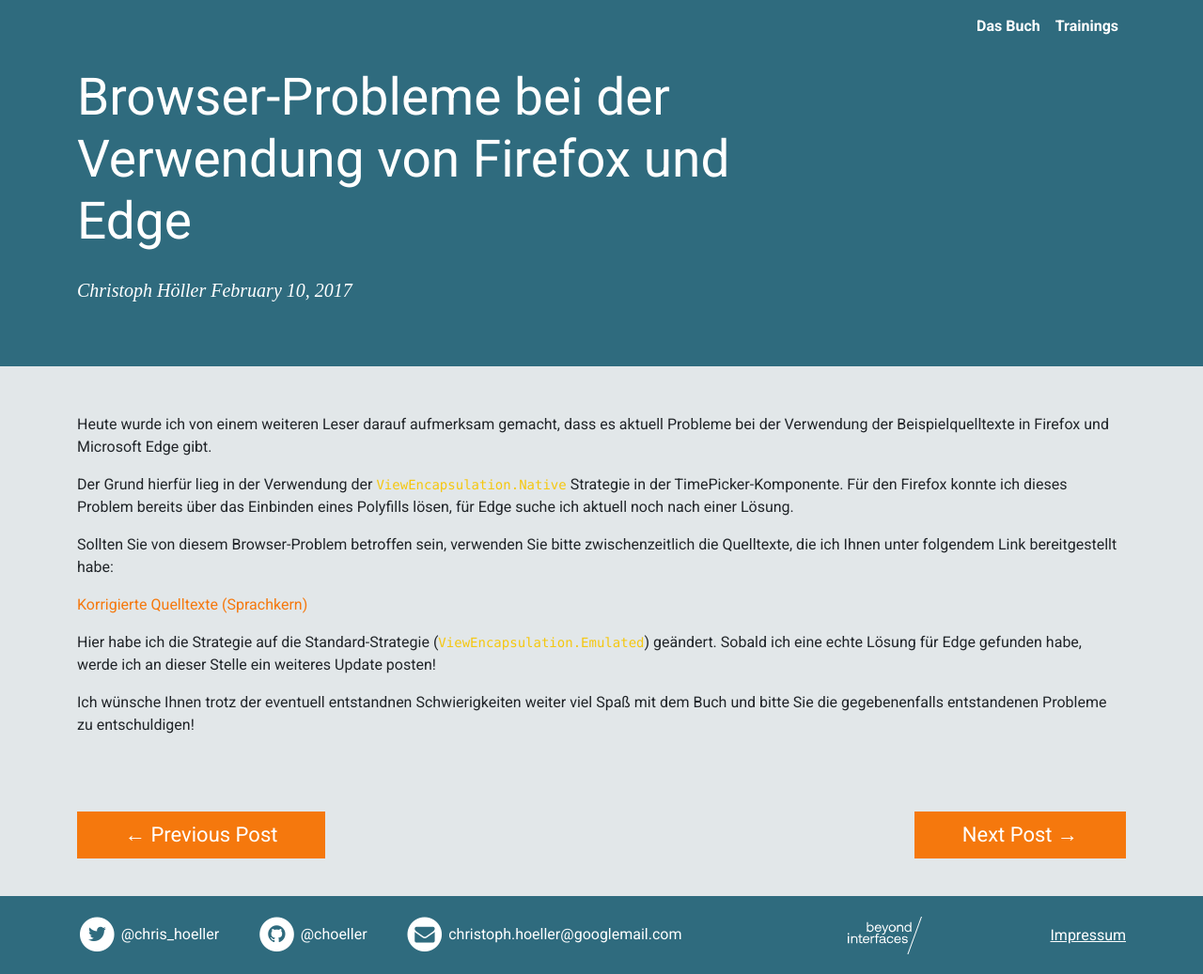
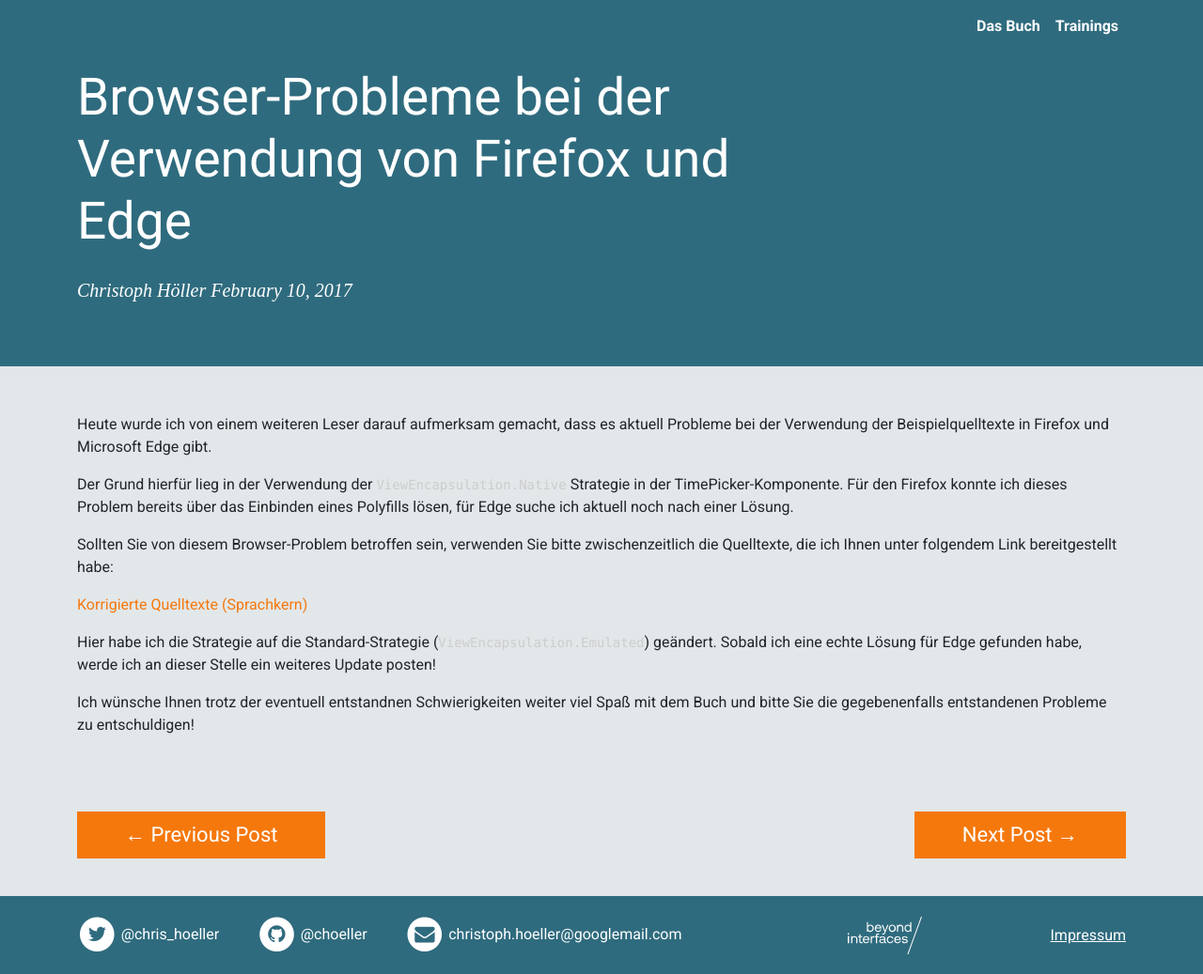
Before and after one commit to angular-buch-de/angular-buch-de.github.io, a Jekyll site: the page built from _posts/2017-02-10-edge_probleme.markdown, in a window 1280 px wide and 1037 px high. Shown: the whole window at 94% size. Built offline with Jekyll 4.4.1, drawn with Linux system fonts in a browser that asks for light colours; nearby versions of some CDN libraries.

Commit message:
changed CODE-color again :-D

```diff
--- a/css/styles.scss
+++ b/css/styles.scss
@@ -21,5 +21,5 @@
 }
 
 code {
-  color: #F5C70E;
+  color: #CDCDCD;
 }
```
